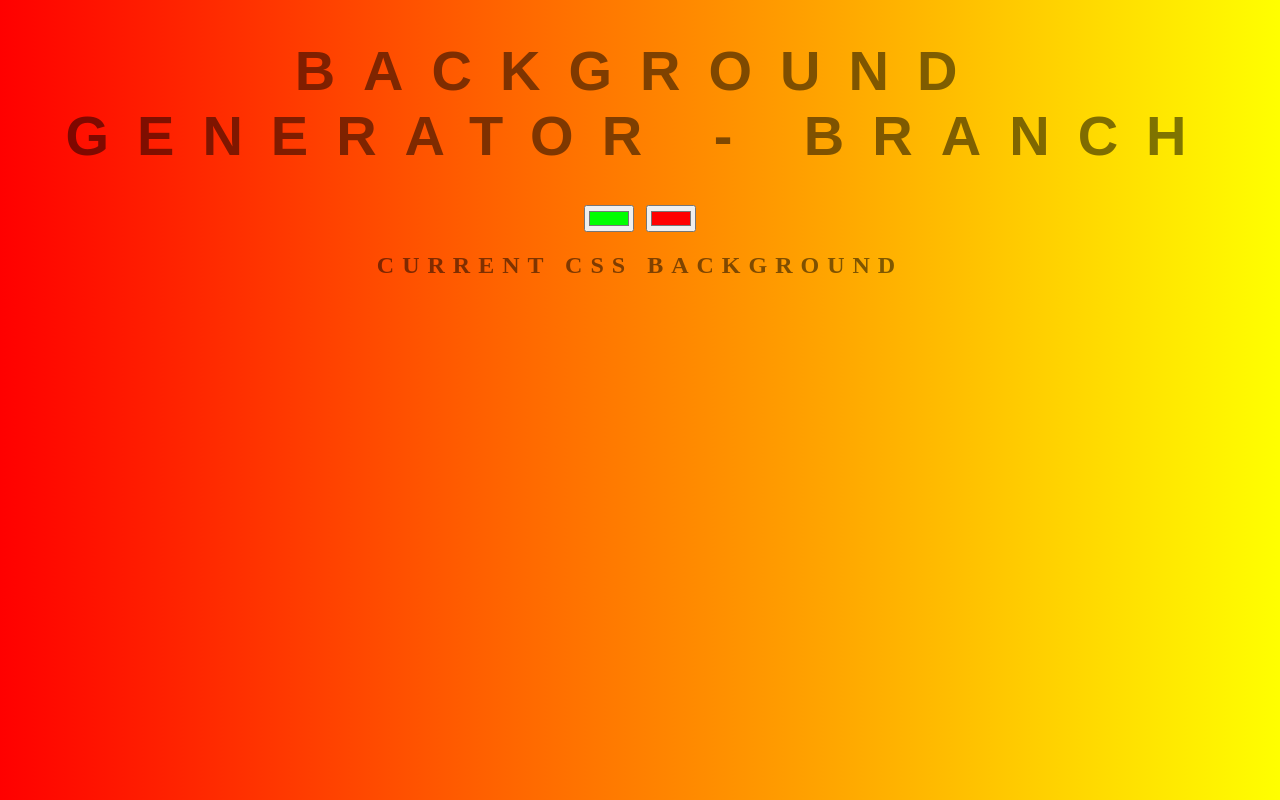
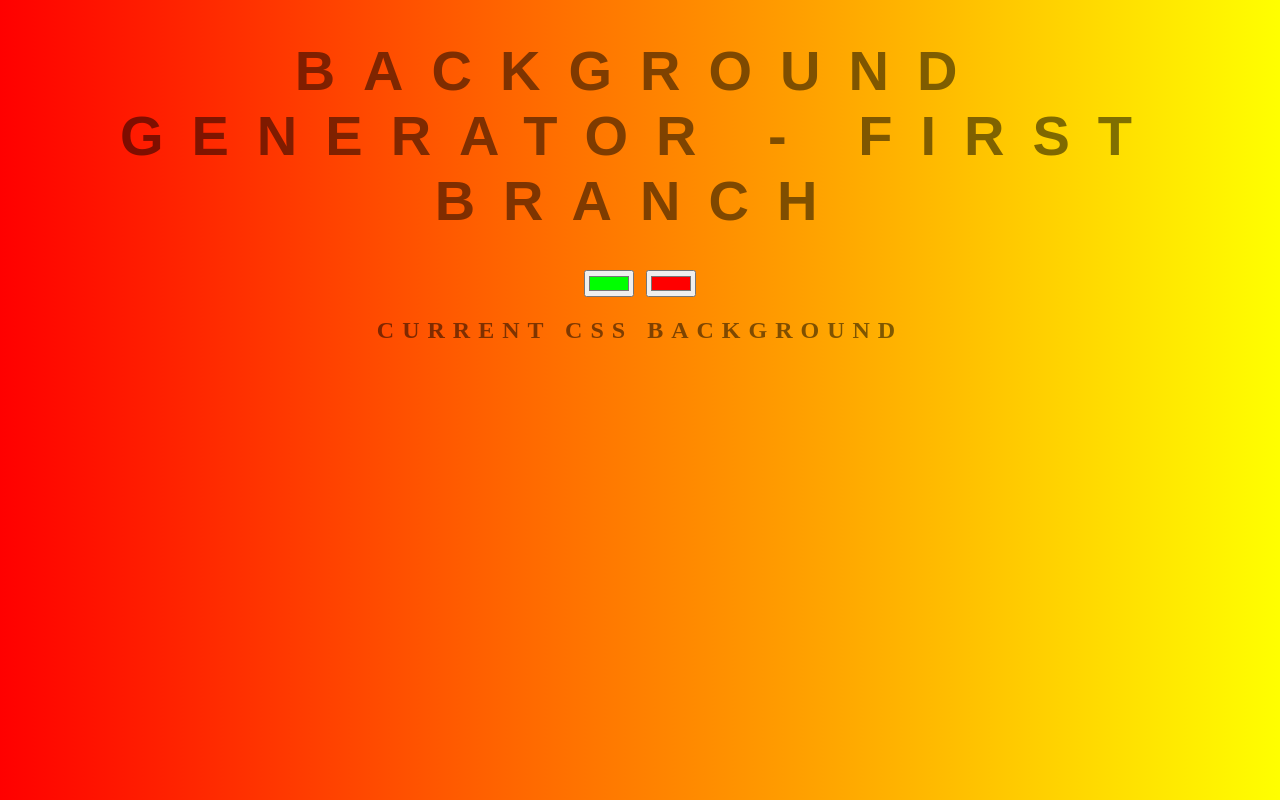
Before and after one commit to khurram-syed/background-generator, a plain HTML site: page index.html in a window 1280 px wide. Drawn offline with Linux system fonts and the light colour scheme.

Commit message:
Updated First Branch

```diff
--- a/index.html
+++ b/index.html
@@ -5,7 +5,7 @@
 	<link rel="stylesheet" type="text/css" href="style.css">
 </head>
 <body id="gradient">
-	<h1>Background Generator - Branch</h1>
+	<h1>Background Generator - First Branch</h1>
 	<input class="color1" type="color" name="color1" value="#00ff00">
 	<input class="color2" type="color" name="color2" value="#ff0000">
 	<h2>Current CSS Background</h2>
```
